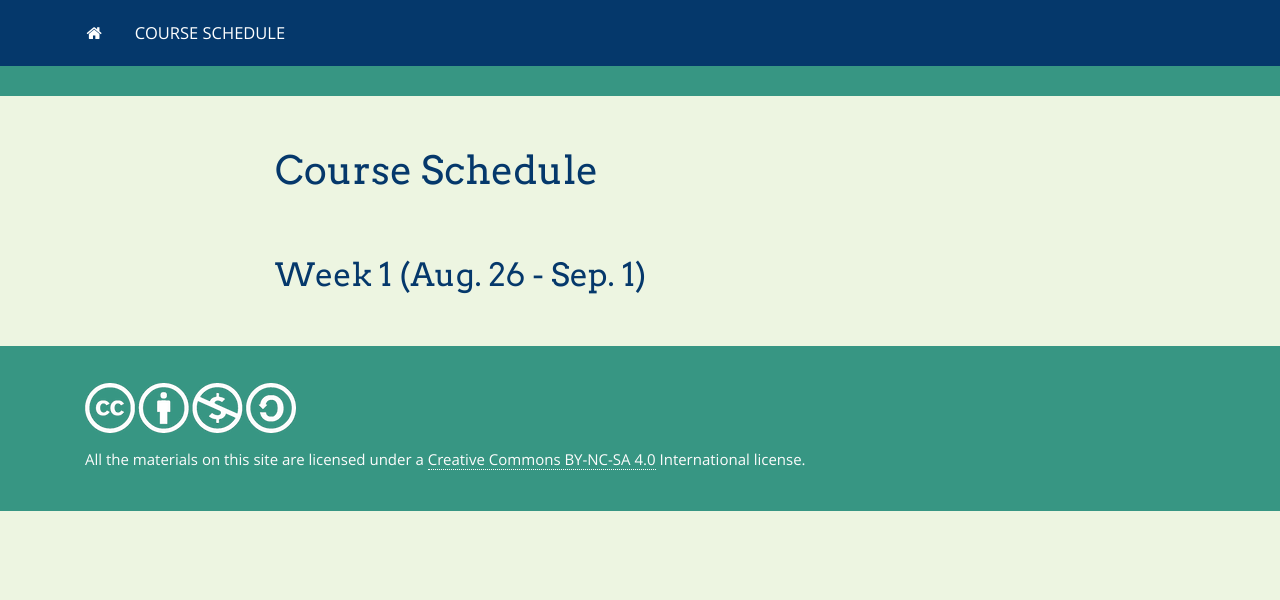
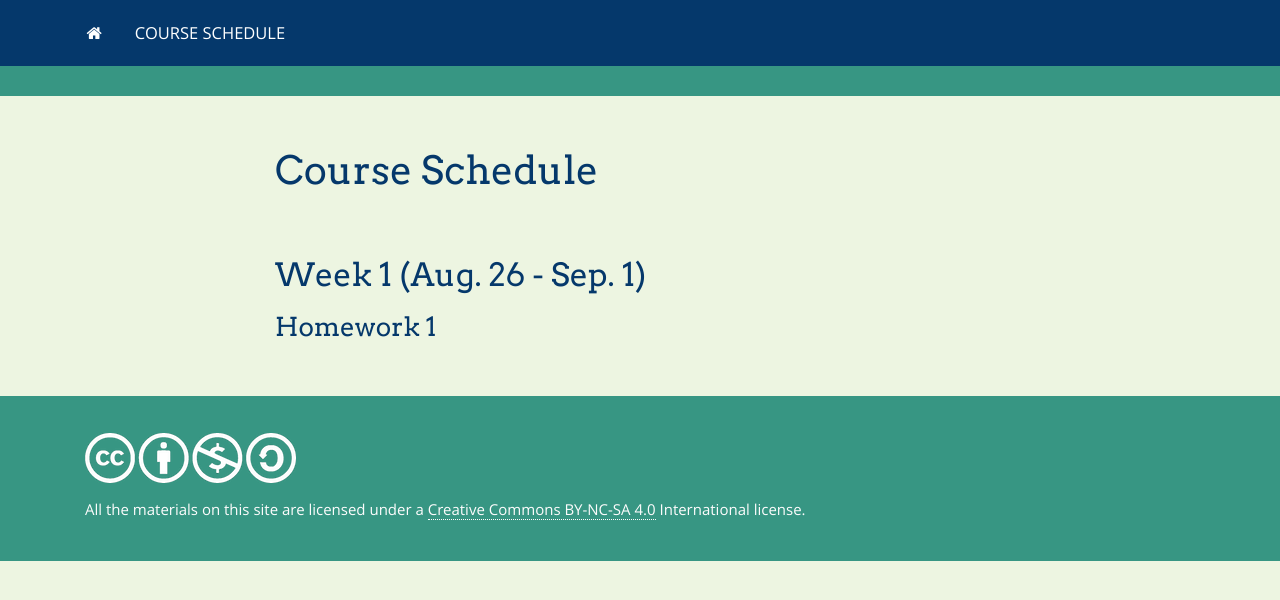
Before and after one commit to bbadzioch/727_site, a Jekyll site: the page built from course_schedule.md, in a window 1280 px wide. Shown: the top 600 px of the page. Built offline with Jekyll 4.4.1, drawn with Linux system fonts in a browser that asks for light colours; nearby versions of some CDN libraries; our own code applies the rules of GitHub Pages for plain Markdown files.

Commit message:
Update course_schedule.md

```diff
--- a/course_schedule.md
+++ b/course_schedule.md
@@ -115,3 +115,7 @@ chapters:
 <br/>
 
 ## Week 1 (Aug. 26 - Sep. 1)
+
+
+
+### Homework 1
```
